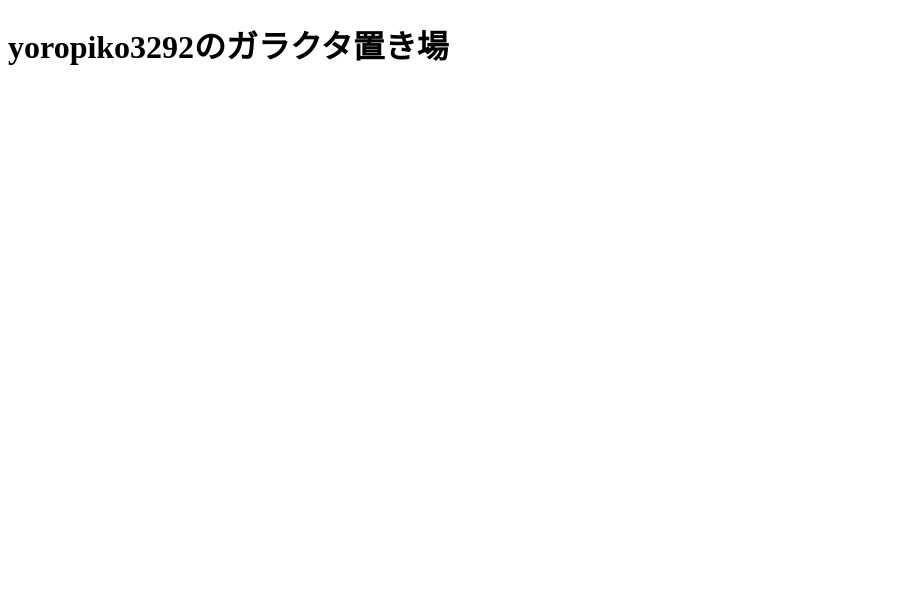
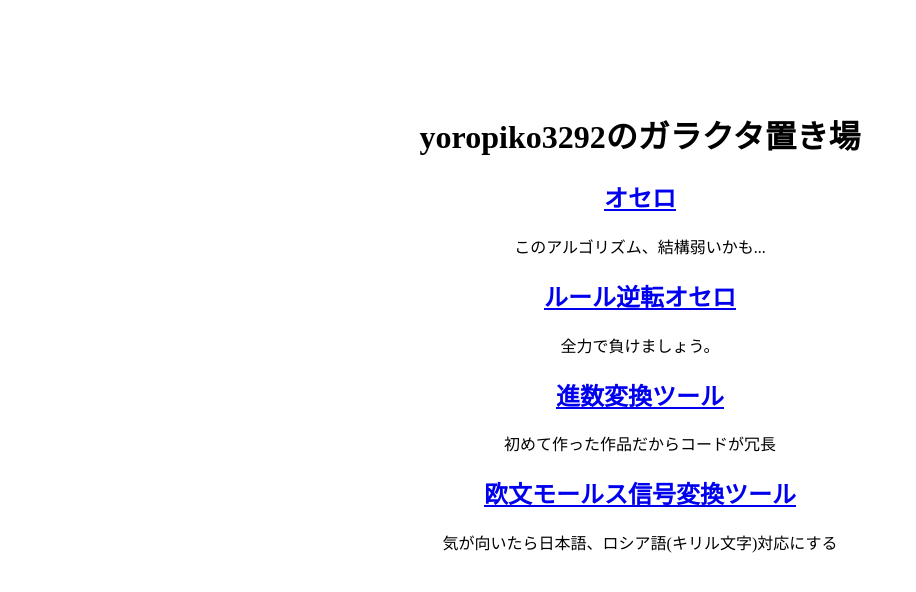
Before and after one commit to yoropiko3292/yoropiko3292, a plain HTML site: page index.html in a window 1280 px wide. Shown: the whole page, without its empty margins (0-916 px from the left). Drawn offline with Linux system fonts and the light colour scheme.

Commit message:
Update index.html

```diff
--- a/index.html
+++ b/index.html
@@ -2,9 +2,20 @@
   <html>
     <head>
       <meta charset="utf-8">
+      <link rel="stylesheet" type="text/css" href="ypMain.css">
       <title>yoropiko3292のガラクタ置き場</title>
     </head>
     <body>
       <h1>yoropiko3292のガラクタ置き場</h1>
+      <main>
+        <h2><a href="Enjoy">オセロ</a></h2>
+        <p>このアルゴリズム、結構弱いかも...</p>
+        <h2><a href="OSERO2">ルール逆転オセロ</a></h2>
+        <p>全力で負けましょう。</p>
+        <h2><a href="conversion">進数変換ツール</a></h2>
+        <p>初めて作った作品だからコードが冗長</p>
+        <h2><a href="morse-English">欧文モールス信号変換ツール</a></h2>
+        <p>気が向いたら日本語、ロシア語(キリル文字)対応にする</p>
+      </main>
     </body>
   </html>
```
